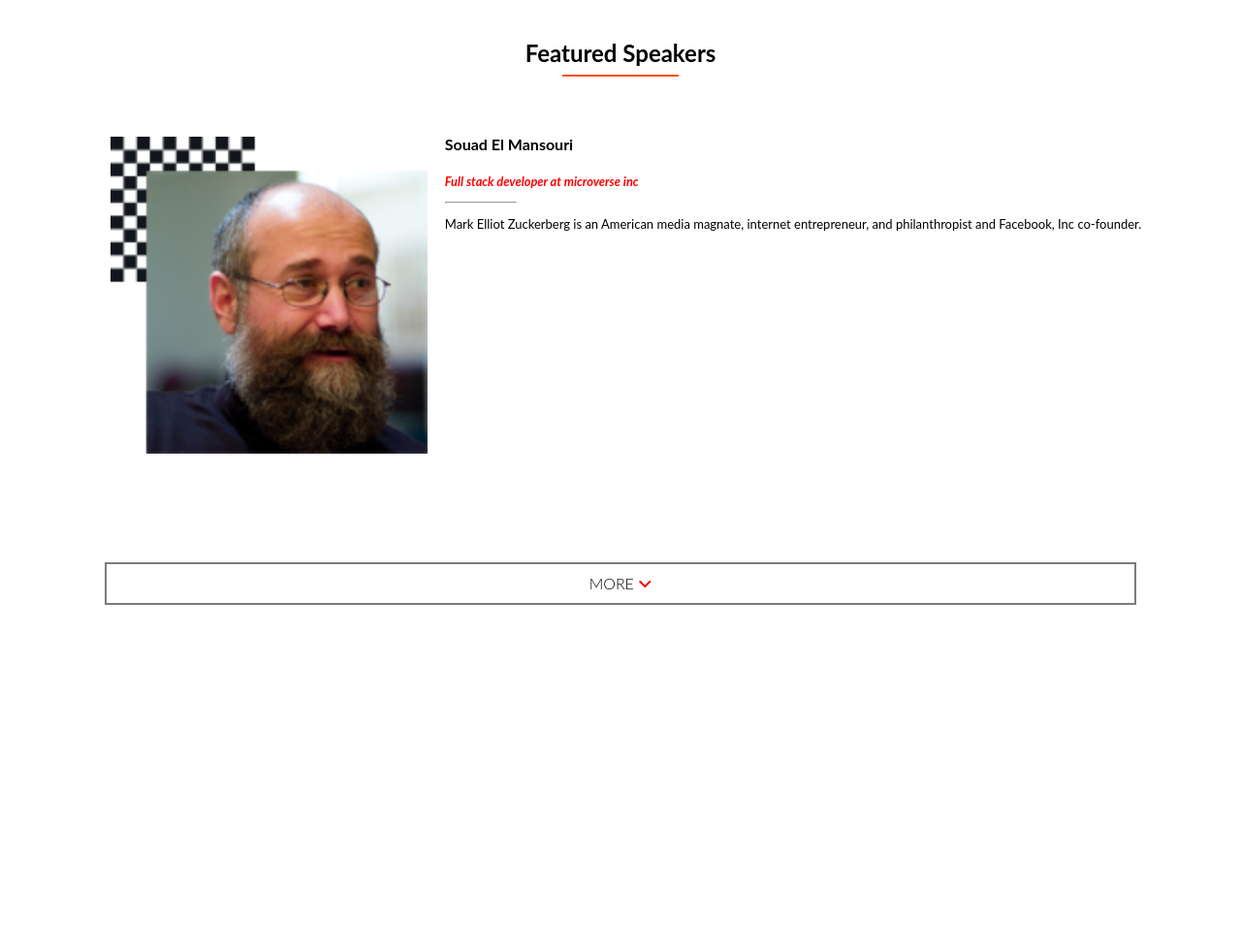
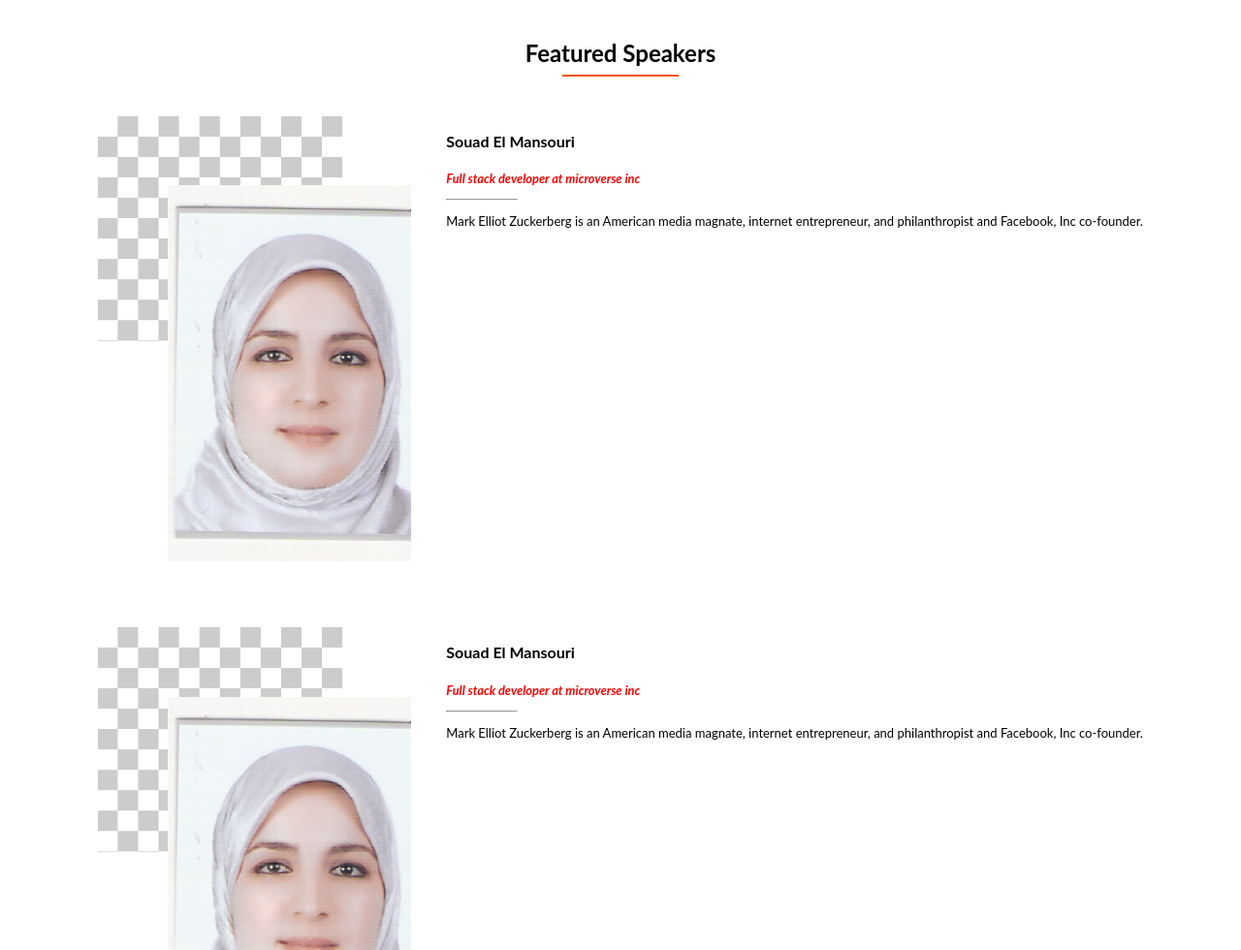
Before and after one commit to souad988/S-EL-DevSchool, a website: page index.html in a window 1280 px wide. Shown: the part 1540-2520 px from the top of the page at 97% size. Before the commit the page ends 2274 px from the top, so only its background shows below. Drawn offline with Linux system fonts and the light colour scheme; a web font is replaced by a local one.

Commit message:
Add more and less  speakers dynamicaly

```diff
--- a/index.html
+++ b/index.html
@@ -77,18 +77,15 @@
         <section class="speakers_section">
             <h3 class="speakers_section_title">Featured Speakers</h3>
             <hr/>
-            <div class="speaker_card">
-                <div class="speaker_img"><img src="./media/images/speakers/image-1.png" alt=""></div>
-                <div class="speaker_info">
-                    <p class="speaker_name">Souad El Mansouri</p>
-                    <p class="speaker_profession">Full stack developer at microverse inc</p>
-                    <hr/>
-                    <p class="speaker_desc">Mark Elliot Zuckerberg is an American media magnate, internet entrepreneur, and philanthropist and Facebook, Inc co-founder.</p>
-                </div>
-            </div>
+            <div  class="speaker_card_list">
+
+           </div>
+           <div  class="speaker_card_list1">
+
+        </div>
             <div class="speakers_more">
                   MORE
-                 <i class="fas fa-angle-down"></i>
+                 <i class="fas fa-angle-down" ></i>
             </div>
         </section>
         <script src="./scripts.js" async defer></script>
--- a/main.css
+++ b/main.css
@@ -172,7 +172,10 @@ body {
 }
 
 .speaker_img {
-    padding: 5%;
+    padding: 20% 10% 10% 20%  ;
+    background-image: url('./media/images/speakers/checkers.png');
+    background-repeat: no-repeat;
+    background-size: 70%;
 }
 .speaker_img img {
     width: 100%;
@@ -190,6 +193,7 @@ body {
 }
 
 .speakers_more .fas {
+    margin-left: 5px;
     color: #ff0000;
 }
 /*
--- a/scripts.js
+++ b/scripts.js
@@ -0,0 +1,103 @@
+const speakers=[
+    {
+        name:'Souad El Mansouri',
+        image:'./media/images/speakers/souad_photo.jpg',
+        prof:'Full stack developer at microverse inc',
+        desc:'Mark Elliot Zuckerberg is an American media magnate, internet entrepreneur, and philanthropist and Facebook, Inc co-founder.'
+    },
+    {
+        name:'Souad El Mansouri',
+        image:'./media/images/speakers/souad_photo.jpg',
+        prof:'Full stack developer at microverse inc',
+        desc:'Mark Elliot Zuckerberg is an American media magnate, internet entrepreneur, and philanthropist and Facebook, Inc co-founder.'
+    },
+    {
+        name:'Souad El Mansouri',
+        image:'./media/images/speakers/souad_photo.jpg',
+        prof:'Full stack developer at microverse inc',
+        desc:'Mark Elliot Zuckerberg is an American media magnate, internet entrepreneur, and philanthropist and Facebook, Inc co-founder.'
+    },
+    {
+        name:'Souad El Mansouri',
+        image:'./media/images/speakers/souad_photo.jpg',
+        prof:'Full stack developer at microverse inc',
+        desc:'Mark Elliot Zuckerberg is an American media magnate, internet entrepreneur, and philanthropist and Facebook, Inc co-founder.'
+    },
+    {
+        name:'Souad El Mansouri',
+        image:'./media/images/speakers/souad_photo.jpg',
+        prof:'Full stack developer at microverse inc',
+        desc:'Mark Elliot Zuckerberg is an American media magnate, internet entrepreneur, and philanthropist and Facebook, Inc co-founder.'
+    },
+    {
+        name:'Souad El Mansouri',
+        image:'./media/images/speakers/souad_photo.jpg',
+        prof:'Full stack developer at microverse inc',
+        desc:'Mark Elliot Zuckerberg is an American media magnate, internet entrepreneur, and philanthropist and Facebook, Inc co-founder.'
+    },
+    {
+        name:'Souad El Mansouri',
+        image:'./media/images/speakers/souad_photo.jpg',
+        prof:'Full stack developer at microverse inc',
+        desc:'Mark Elliot Zuckerberg is an American media magnate, internet entrepreneur, and philanthropist and Facebook, Inc co-founder.'
+    },
+    {
+        name:'Souad El Mansouri',
+        image:'./media/images/speakers/souad_photo.jpg',
+        prof:'Full stack developer at microverse inc',
+        desc:'Mark Elliot Zuckerberg is an American media magnate, internet entrepreneur, and philanthropist and Facebook, Inc co-founder.'
+    },
+    {
+        name:'Souad El Mansouri',
+        image:'./media/images/speakers/souad_photo.jpg',
+        prof:'Full stack developer at microverse inc',
+        desc:'Mark Elliot Zuckerberg is an American media magnate, internet entrepreneur, and philanthropist and Facebook, Inc co-founder.'
+    }
+];
+
+const speakersSection= document.querySelector('.speaker_card_list');
+const speakersSectionMore= document.querySelector('.speaker_card_list1');
+const speakersMore = document.querySelector('.speakers_more');
+
+for(var i=0;i<3;i++){
+
+    speakersSection.innerHTML+=` <div class="speaker_card">
+    <div class="speaker_img"><img src= `+speakers[i].image+` alt=""></div>
+    <div class="speaker_info">
+        <p class="speaker_name">`+speakers[i].name+`</p>
+        <p class="speaker_profession">`+speakers[i].prof+`</p>
+        <hr/>
+        <p class="speaker_desc">`+speakers[i].desc+`</p>
+    </div>
+</div>`;
+}
+
+function displayMore(){
+    for(var i=3;i<speakers.length;i++){
+
+        speakersSectionMore.innerHTML+=` <div class="speaker_card">
+        <div class="speaker_img"><img src= `+speakers[i].image+` alt=""></div>
+        <div class="speaker_info">
+            <p class="speaker_name">`+speakers[i].name+`</p>
+            <p class="speaker_profession">`+speakers[i].prof+`</p>
+            <hr/>
+            <p class="speaker_desc">`+speakers[i].desc+`</p>
+        </div>
+    </div>`;
+    }
+}
+
+speakersMore.addEventListener('click',function(){
+    console.log(speakersMore.innerHTML!==`LESS<i class="fas fa-angle-up" aria-hidden="true"></i>`);
+    if(speakersMore.innerHTML === `LESS<i class="fas fa-angle-up" aria-hidden="true"></i>`){
+        console.log('from if');
+         speakersMore.innerHTML=`More<i class="fas fa-angle-down"></i>`;
+        speakersSectionMore.innerHTML='';
+    }else {
+        displayMore();
+        speakersMore.innerHTML=`LESS<i class="fas fa-angle-up"></i>`;
+        console.log('from else');
+
+    }
+
+});
```
Also changed, not shown: media/images/speakers/checkers.png (added), media/images/speakers/souad_photo.jpg (added).
